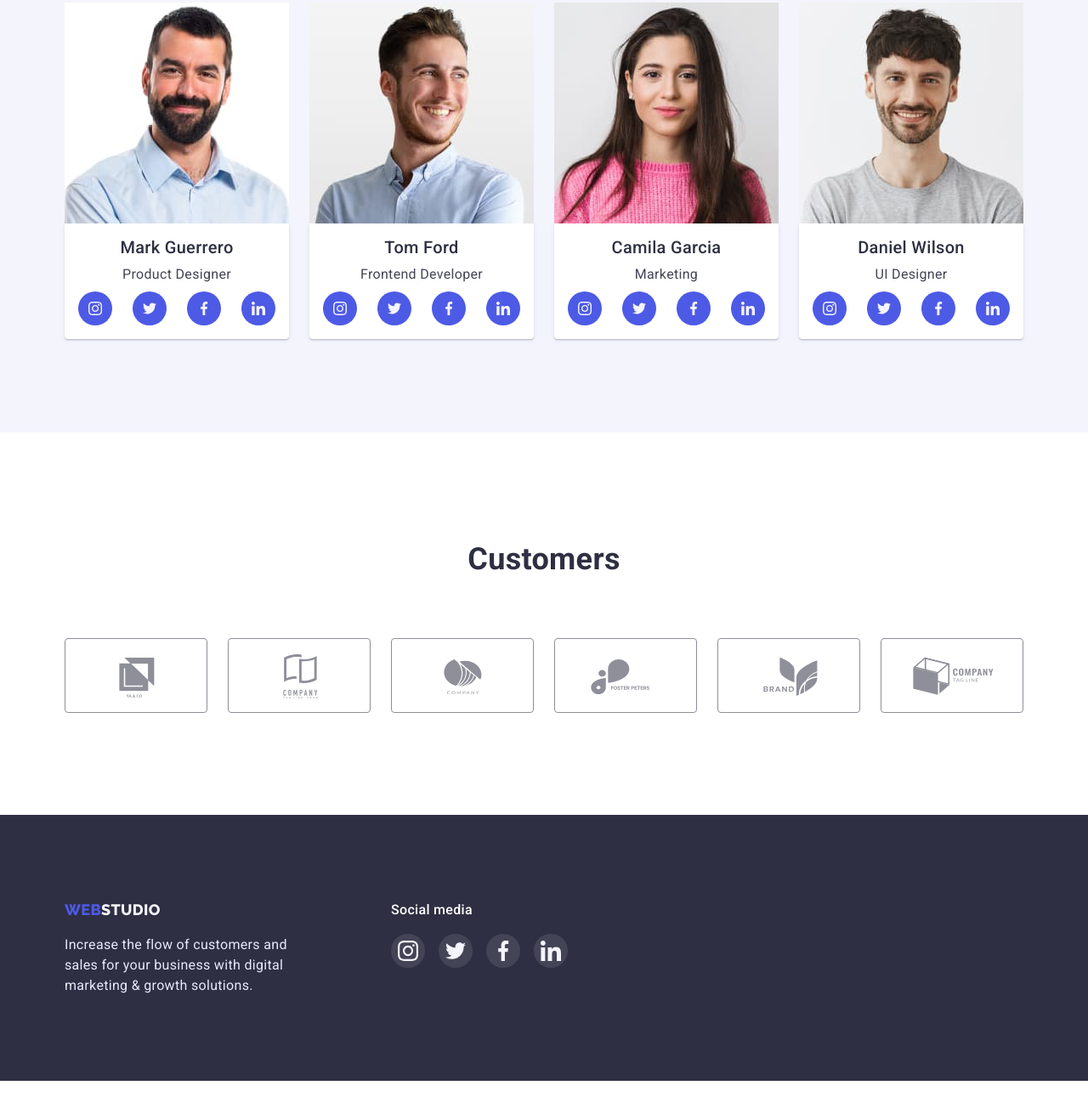
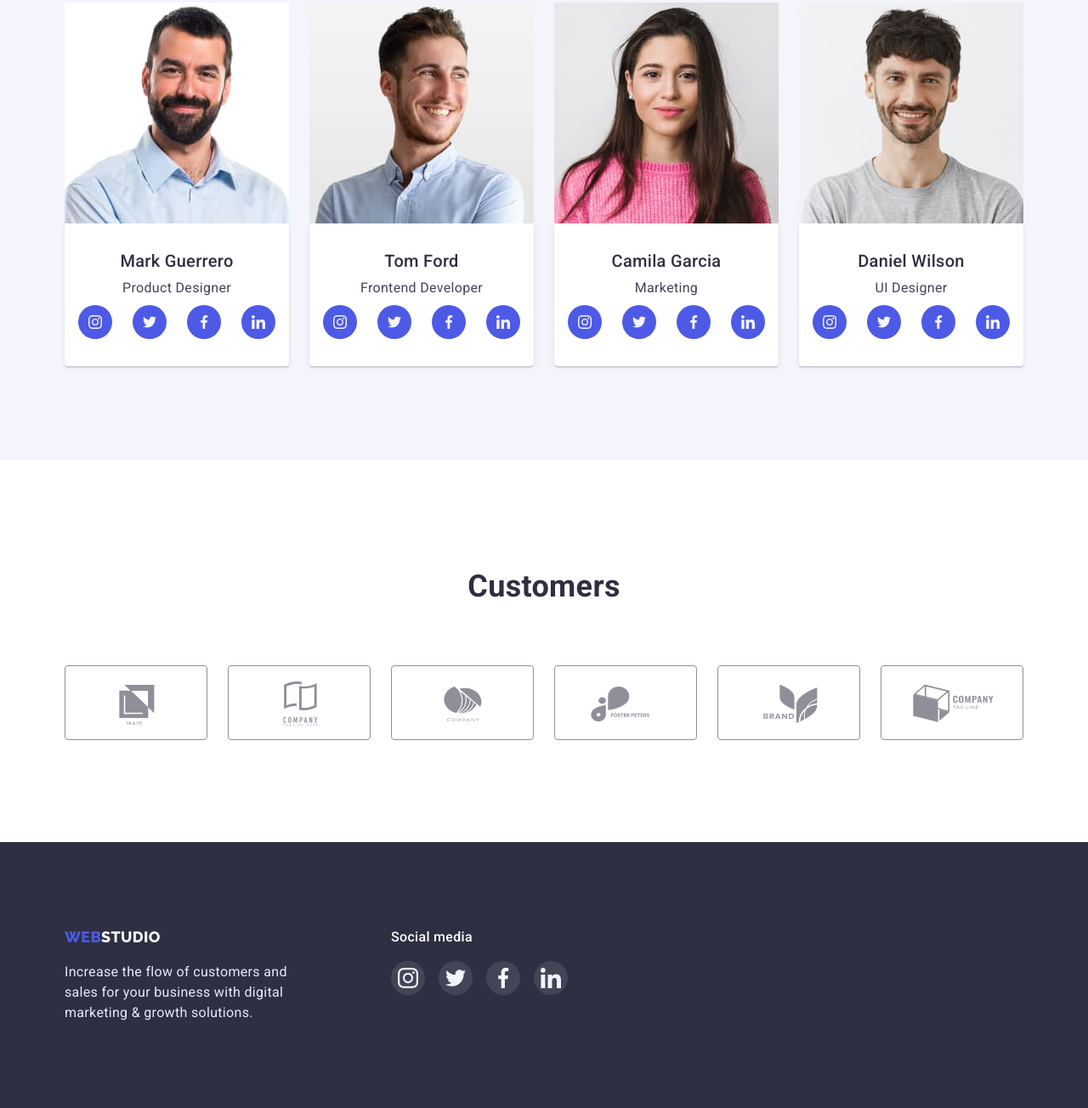
Before and after one commit to VorontsovaYulia/goit-markup-hw-04, a plain HTML site: page index.html in a window 1280 px wide. Shown: the part 1922-3226 px from the top of the page at 85% size. Before the commit the page ends 3194 px from the top, so only its background shows below. Drawn offline with nearby package versions, Linux system fonts and the light colour scheme.

Commit message:
corrected padding

```diff
--- a/css/styles.css
+++ b/css/styles.css
@@ -292,7 +292,7 @@ body {
 
 .employees-cards-box {
   max-width: 264px;
-  padding: 16px;
+  padding: 32px 16px;
   box-shadow: 0px 1px 6px rgba(46, 47, 66, 0.08),
     0px 1px 1px rgba(46, 47, 66, 0.16), 0px 2px 1px rgba(46, 47, 66, 0.08);
   border-radius: 0px 0px 4px 4px;
@@ -412,7 +412,6 @@ background-color: var(--accent-color);
 
 .footer-box {
   display: flex;
-  justify-content: left;
 }
 
 .title-right {
@@ -427,10 +426,12 @@ color: var(--white-color);
 }
 .title-right {
   margin-bottom: 16px;
+
 }
+
 .footer-list {
   display: flex;
-  justify-content: center;
+  justify-content: left;
   gap: 16px;
 }
 
--- a/index.html
+++ b/index.html
@@ -390,7 +390,7 @@
           </p>
         </div>
         <div class="footer-right">
-          <h3 class="title-right">Social media</h3>
+          <p class="title-right">Social media</p>
           <ul class="footer-list list">
             <li class="footer-list-item">
               <a href="" class="footer-list-link">
```
Also changed, not shown: 2 other files.
